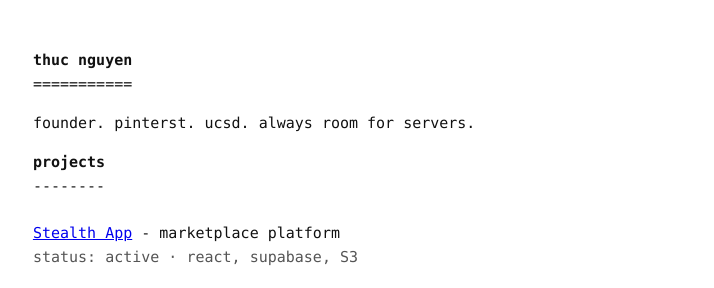
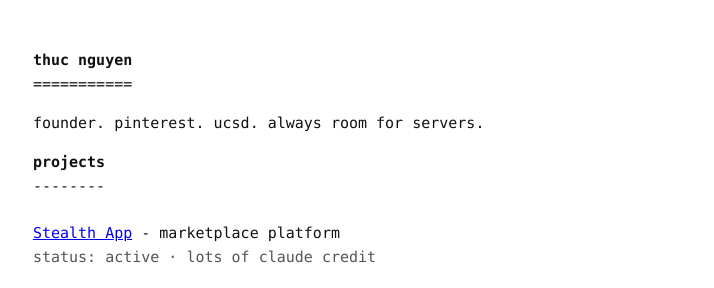
Before and after one commit to thucngyyen/homepage, a plain HTML site: page index.html in a window 1280 px wide. Shown: the top 288 px of the page, without its empty margins (282-996 px from the left). Drawn offline with Linux system fonts and the light colour scheme.

Commit message:
update description

```diff
--- a/index.html
+++ b/index.html
@@ -37,7 +37,7 @@
 <header>
   <h1>thuc nguyen</h1>
   <div class="rule">===========</div>
-  <p>founder. pinterst. ucsd. always room for servers.</p>
+  <p>founder. pinterest. ucsd. always room for servers.</p>
 </header>
 
 <main>
@@ -50,7 +50,7 @@
   <ul class="projects">
   <li class="project">
     <a href="#">Stealth App</a> - marketplace platform<br>
-    <span class="meta">status: active · react, supabase, S3</span>
+    <span class="meta">status: active · lots of claude credit</span>
   </li>
 
   <li class="project">
```
